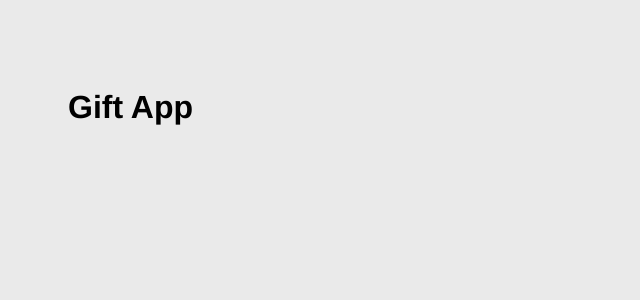
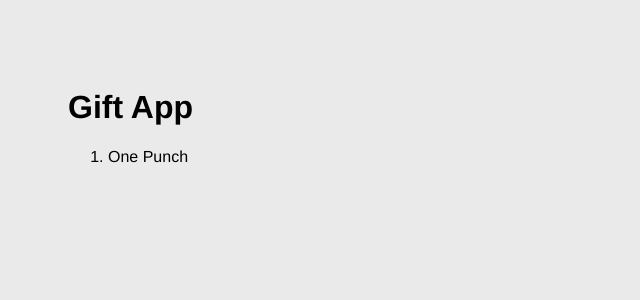
Before and after one commit to jsfc2199/GiftExpertApp-FernandoHerrera, a React (Vite) app: page / in a window 1280 px wide. Shown: the top 300 px of the page, without its empty margins (0-640 px from the left). Built offline with nearby package versions, Linux system fonts and the light colour scheme.

Commit message:
Creando una lista de categorias

```diff
--- a/src/GiftExpertApp.jsx
+++ b/src/GiftExpertApp.jsx
@@ -1,8 +1,20 @@
+import { useState } from "react";
+
 export const GiftExpertApp = () => {
   // const apiKey = "AvcdGeNzW40xzmpObLOlBeUE3mFU67k3";
+
+  //listado persistente usando useState
+  //lo inicializamos con un valor, en este caso un arreglo
+  const [categories, setCategories] = useState(["One Punch"]);
   return (
     <>
       <h1>Gift App</h1>
+      <ol>
+        {/* usamos una expresion de js en llaves */}
+        {categories.map((category) => {
+          return <li key={category}>{category}</li>;
+        })}
+      </ol>
     </>
   );
 };
```
